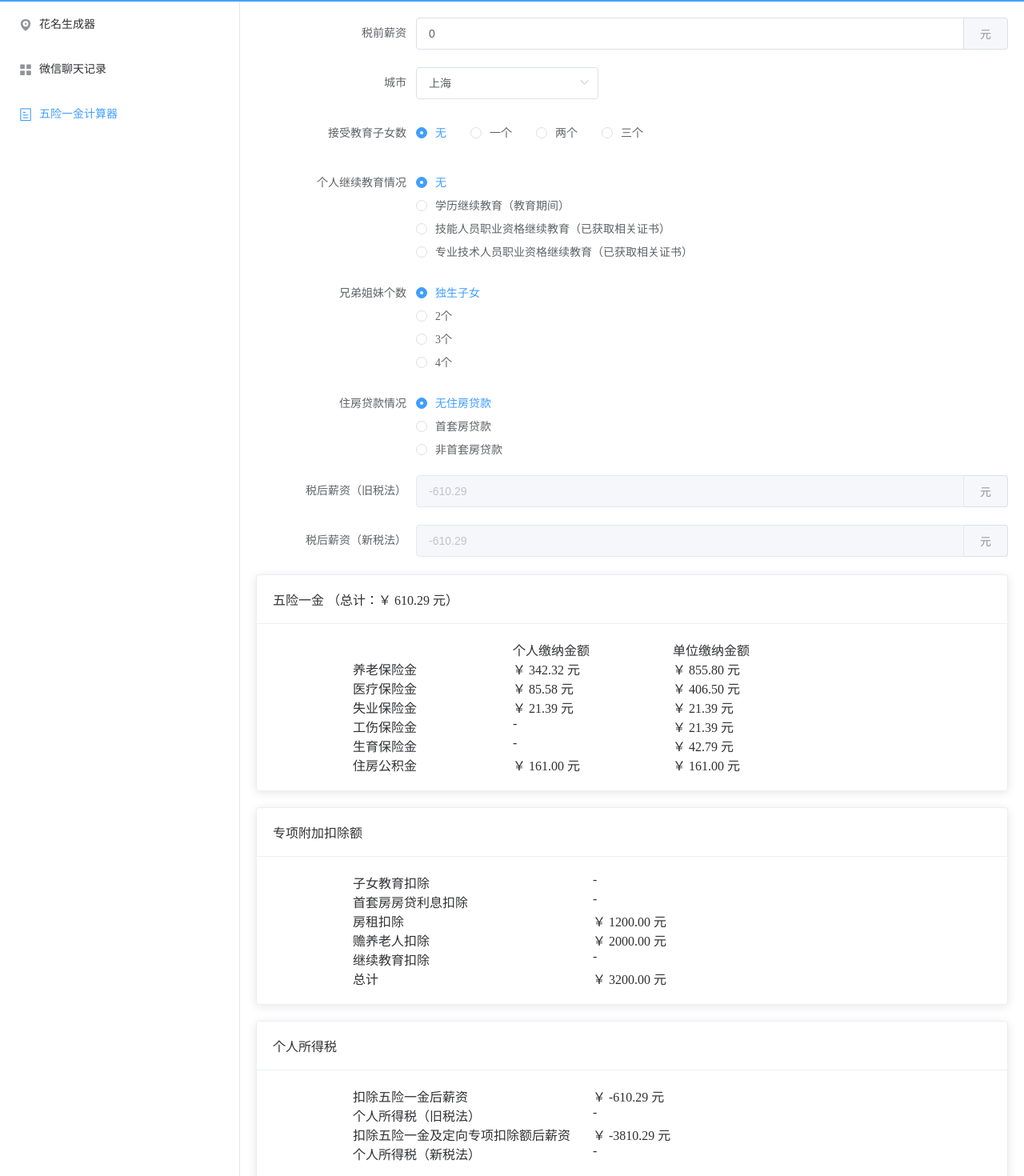
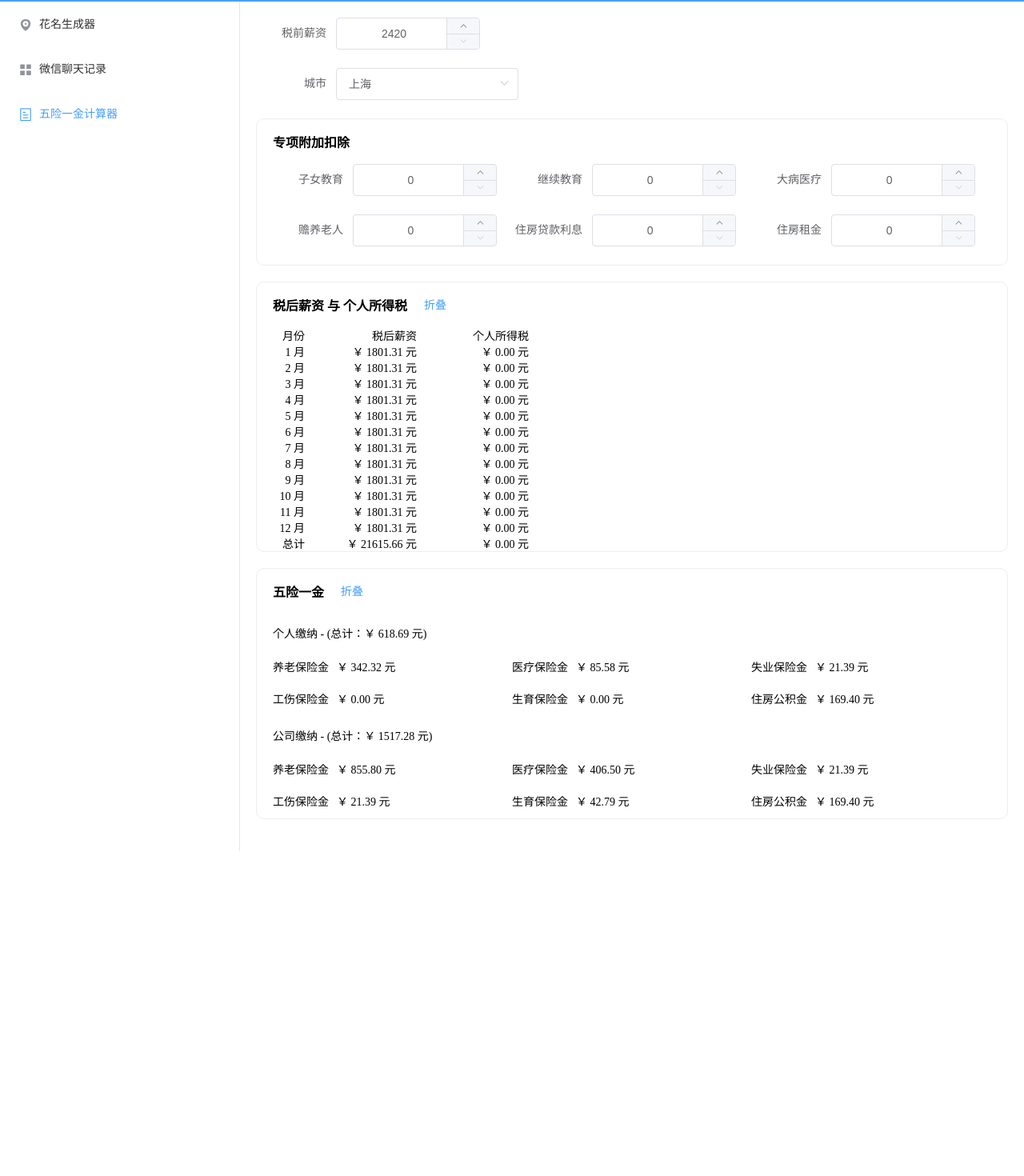
Before and after one commit to xhblovewmy/v-tools, a Vue app: page /salary in a window 1280 px wide. Shown: the part 42-1512 px from the top of the page at 80% size. After the commit the page ends 1106 px from the top, so only its background shows below. Built offline with nearby package versions, Linux system fonts and the light colour scheme.

Commit message:
feat: update salary

```diff
--- a/src/const/salary.js
+++ b/src/const/salary.js
@@ -81,8 +81,8 @@ export const paymentRatioOptions = [
   }
 ]
 
-// 缴纳基数范围
-export const paymentBaseAreaOptions = [
+// 五险一金缴纳基数范围
+export const paymentBaseRangeOptions = [
   {
     id: 1,
     value: [
@@ -120,117 +120,42 @@ export const paymentBaseAreaOptions = [
   }
 ]
 
-// 租赁情况
-export const rentOptions = [
-  {
-    id: 1,
-    value: 1200
-  },
-  {
-    id: 2,
-    value: 1200
-  },
-  {
-    id: 3,
-    value: 1200
-  },
-  {
-    id: 4,
-    value: 1200
-  },
-  {
-    id: 5,
-    value: 1200
-  }
+// 五险一金映射
+export const socialOptions = [
+  { label: '养老保险金', key: 'pension' },
+  { label: '医疗保险金', key: 'medical' },
+  { label: '失业保险金', key: 'unemployment' },
+  { label: '工伤保险金', key: 'workInjury' },
+  { label: '生育保险金', key: 'birth' },
+  { label: '住房公积金', key: 'provident' }
 ]
 
-// 受教育子女数量
-export const childrenOptions = [
-  {
-    label: '无',
-    key: 'a',
-    value: 0
-  },
-  {
-    label: '一个',
-    key: 'b',
-    value: 1000
-  },
-  {
-    label: '两个',
-    key: 'c',
-    value: 2000
-  },
-  {
-    label: '三个',
-    key: 'd',
-    value: 3000
-  }
+// 五险一金映射
+export const additionalDeductionOptions = [
+  { label: '子女教育', key: 'children' },
+  { label: '继续教育', key: 'education' },
+  { label: '大病医疗', key: 'hospital' },
+  { label: '赡养老人', key: 'support' },
+  { label: '住房贷款利息', key: 'loan' },
+  { label: '住房租金', key: 'rent' }
 ]
 
-// 个人继续教育情况
-export const educationOptions = [
-  {
-    label: '无',
-    key: 'a',
-    value: 0
-  },
-  {
-    label: '学历继续教育（教育期间）',
-    key: 'b',
-    value: 400
-  },
-  {
-    label: '技能人员职业资格继续教育（已获取相关证书）',
-    key: 'c',
-    value: 300
-  },
-  {
-    label: '专业技术人员职业资格继续教育（已获取相关证书）',
-    key: 'd',
-    value: 300
-  }
+// 个人所得税速查表
+export const newTaxRatio = [
+  [36000, 3, 0],
+  [144000, 10, 2520],
+  [300000, 20, 16920],
+  [420000, 25, 31920],
+  [660000, 30, 52920],
+  [960000, 35, 85920],
+  [null, 45, 181920]
 ]
 
-// 赡养老人情况
-export const supportOptions = [
-  {
-    label: '独生子女',
-    key: 'a',
-    value: 2000
-  },
-  {
-    label: '2个',
-    key: 'b',
-    value: 1000
-  },
-  {
-    label: '3个',
-    key: 'c',
-    value: 667
-  },
-  {
-    label: '4个',
-    key: 'd',
-    value: 500
-  }
-]
-
-// 住房贷款情况
-export const loanOptions = [
-  {
-    label: '无住房贷款',
-    key: 'a',
-    value: 0
-  },
-  {
-    label: '首套房贷款',
-    key: 'b',
-    value: 1000
-  },
-  {
-    label: '非首套房贷款',
-    key: 'c',
-    value: 0
-  }
-]
+// 最低工资
+export const minSalaryMap = {
+  1: 2420,
+  2: 2120,
+  3: 2010,
+  4: 2100,
+  5: 2200
+}
--- a/src/main.js
+++ b/src/main.js
@@ -15,6 +15,7 @@ import {
   MenuItem,
   TimePicker,
   Input,
+  InputNumber,
   Collapse,
   CollapseItem,
   Upload,
@@ -47,6 +48,7 @@ Vue.use(Upload)
 Vue.use(Card)
 Vue.use(Select)
 Vue.use(Option)
+Vue.use(InputNumber)
 
 /* eslint-disable no-new */
 new Vue({
--- a/src/pages/salary/index.vue
+++ b/src/pages/salary/index.vue
@@ -1,10 +1,13 @@
 <template>
   <div>
-    <el-form label-width="200px">
+    <el-form label-width="100px">
       <el-form-item label="税前薪资">
-        <el-input v-model="salary">
-          <template slot="append">元</template>
-        </el-input>
+        <el-input-number
+          v-model="salary"
+          :min="minSalaryMap[cityId]"
+          :step="100"
+          controls-position="right"
+        />
       </el-form-item>
       <el-form-item label="城市">
         <el-select v-model="cityId" filterable placeholder="请选择">
@@ -16,259 +19,209 @@
           </el-option>
         </el-select>
       </el-form-item>
-      <el-form-item label="接受教育子女数">
-        <el-radio-group v-model="additionalDeduction.children">
-          <el-radio v-for="option in childrenOptions" :label="option.key" :key="option.key">{{ option.label }}</el-radio>
-        </el-radio-group>
+      <div :class="$style.card">
+        <p :class="$style.title">专项附加扣除</p>
+        <div :class="$style.list">
+          <el-form-item :class="$style.item" v-for="option in additionalDeductionOptions" :key="option.key" :label="option.label">
+              <el-input-number
+                v-model="additionalDeduction[option.key]"
+                :min="0"
+                :step="100"
+                controls-position="right"
+              />
           </el-form-item>
-      <el-form-item label="个人继续教育情况">
-        <el-radio-group v-model="additionalDeduction.adultEducation" :class="$style['radio-group-vertical']">
-          <el-radio v-for="option in educationOptions" :label="option.key" :key="option.key">{{ option.label }}</el-radio>
-        </el-radio-group>
-      </el-form-item>
-      <el-form-item label="兄弟姐妹个数">
-        <el-radio-group v-model="additionalDeduction.support" :class="$style['radio-group-vertical']">
-          <el-radio v-for="option in supportOptions" :label="option.key" :key="option.key">{{ option.label }}</el-radio>
-        </el-radio-group>
-      </el-form-item>
-      <el-form-item label="住房贷款情况">
-        <el-radio-group v-model="additionalDeduction.homeLoan" :class="$style['radio-group-vertical']">
-          <el-radio v-for="option in loanOptions" :label="option.key" :key="option.key">{{ option.label }}</el-radio>
-        </el-radio-group>
-      </el-form-item>
-      <el-form-item label="税后薪资（旧税法）">
-        <el-input v-model="oldAtSalary" disabled>
-          <template slot="append">元</template>
-        </el-input>
-      </el-form-item>
-      <el-form-item label="税后薪资（新税法）">
-        <el-input v-model="newAtSalary" disabled>
-          <template slot="append">元</template>
-        </el-input>
-      </el-form-item>
+        </div>
+      </div>
     </el-form>
-    <el-card :class="$style.card">
-      <div slot="header">
-        <div>五险一金 <span>（总计：{{ socialFundCount | currency }}）</span></div>
+    <div :class="$style.card">
+      <div :class="$style.header">
+        <p :class="$style.title">税后薪资 与 个人所得税</p>
+        <el-button type="text" @click="showTax = !showTax">{{ showTax ? '折叠' : '展开' }}</el-button>
       </div>
+      <div :class="$style.list" v-if="showTax">
         <div :class="$style.table">
           <div :class="$style.row">
-          <span></span>
-          <span>个人缴纳金额</span>
-          <span>单位缴纳金额</span>
+            <span>月份</span>
+            <span>税后薪资</span>
+            <span>个人所得税</span>
           </div>
-        <div v-for="({ label, key }) in socialOptions" :key="key" :class="$style.row">
-          <span>{{ label }}</span>
-          <span>{{ socialFund[key][0] | currency }}</span>
-          <span>{{ socialFund[key][1] | currency }}</span>
-        </div>
-      </div>
-    </el-card>
-    <el-card :class="$style.card" header="专项附加扣除额">
-      <div>
-        <div :class="$style.table">
-          <div :class="$style.row">
-            <span>子女教育扣除</span>
-            <span>{{ additionalDeductionFee.children | currency }}</span>
-          </div>
-          <div :class="$style.row">
-            <span>首套房房贷利息扣除</span>
-            <span>{{ additionalDeductionFee.loan | currency }}</span>
-          </div>
-          <div :class="$style.row">
-            <span>房租扣除</span>
-            <span>{{ additionalDeductionFee.rent | currency }}</span>
-          </div>
-          <div :class="$style.row">
-            <span>赡养老人扣除</span>
-            <span>{{ additionalDeductionFee.support | currency }}</span>
-          </div>
-          <div :class="$style.row">
-            <span>继续教育扣除</span>
-            <span>{{ additionalDeductionFee.education | currency }}</span>
+          <div v-for="(tax, index) in newTaxYear" :key="index" :class="$style.row">
+            <span>{{ index + 1 }} 月</span>
+            <span>{{ realSalaryYear[index] | currencyFitler }}</span>
+            <span>{{ tax | currencyFitler }}</span>
           </div>
           <div :class="$style.row">
             <span>总计</span>
-            <span>{{ additionalDeductionFeeCount | currency }}</span>
+            <span>{{ realSalaryYearCount | currencyFitler }}</span>
+            <span>{{ newTaxYearCount | currencyFitler }}</span>
           </div>
         </div>
       </div>
-    </el-card>
-    <el-card :class="$style.card" header="个人所得税">
-      <div :class="$style.table">
-        <div :class="$style.row">
-          <span>扣除五险一金后薪资</span>
-          <span>{{ salary - socialFundCount | currency }}</span>
     </div>
-        <div :class="$style.row">
-          <span>个人所得税（旧税法）</span>
-          <span>{{ tax.old | currency }}</span>
+    <div :class="$style.card">
+      <div :class="$style.header">
+        <p :class="$style.title">五险一金</p>
+        <el-button type="text" @click="showPayment = !showPayment">{{ showPayment ? '折叠' : '展开' }}</el-button>
       </div>
-        <div :class="$style.row">
-          <span>扣除五险一金及定向专项扣除额后薪资</span>
-          <span>{{ salary - socialFundCount - additionalDeductionFeeCount | currency }}</span>
-        </div>
-        <div :class="$style.row">
-          <span>个人所得税（新税法）</span>
-          <span>{{ tax.new | currency }}</span>
+      <template v-if="showPayment">
+        <p>个人缴纳 - (总计：{{ this.paymentCount[0] | currencyFitler }})</p>
+        <div :class="$style.list">
+          <div v-for="option in socialOptions" :key="option.key" :class="$style.item">
+            <span>{{ option.label }}</span>
+            <span>{{ payment[option.key][0] | currencyFitler }}</span>
           </div>
         </div>
-    </el-card>
+        <p>公司缴纳 - (总计：{{ this.paymentCount[1] | currencyFitler }})</p>
+        <div :class="$style.list">
+          <div v-for="option in socialOptions" :key="option.key" :class="$style.item">
+            <span>{{ option.label }}</span>
+            <span>{{ payment[option.key][1] | currencyFitler }}</span>
+          </div>
+        </div>
+      </template>
+    </div>
   </div>
 </template>
 
 <script>
-import { paymentRatioOptions, paymentBaseAreaOptions, cityOptions, childrenOptions, educationOptions, supportOptions, loanOptions, rentOptions } from '@/const/salary'
+import {
+  cityOptions,
+  paymentBaseRangeOptions,
+  paymentRatioOptions,
+  additionalDeductionOptions,
+  newTaxRatio,
+  socialOptions,
+  minSalaryMap
+} from '@/const/salary'
 
-const middle = (a, b, c) => {
-  const min = Math.min(a, b)
-  const max = Math.max(a, b)
-  if (c < min) return min
-  if (c > max) return max
-  return c
-}
 export default {
   data () {
     return {
-      salary: 0, // 税前工资
+      salary: 0, // 税前薪资
       cityId: 1,
-      additionalDeduction: { // 定向专项扣除
-        children: 'a', // 子女教育个数
-        adultEducation: 'a', // 继续教育
-        support: 'a', // 赡养父母
-        homeLoan: 'a' // 住房贷款
-      },
-      socialOptions: [ // 五险一金映射
-        { label: '养老保险金', key: 'pension' },
-        { label: '医疗保险金', key: 'medical' },
-        { label: '失业保险金', key: 'unemployment' },
-        { label: '工伤保险金', key: 'workInjury' },
-        { label: '生育保险金', key: 'birth' },
-        { label: '住房公积金', key: 'provident' }
-      ],
-      taxBase: [3500, 5000], // 个人所得税起征点
-      taxRatioList: { // 个人所得税速查表
-        new: [
-          [3000, 3, 0],
-          [12000, 10, 210],
-          [25000, 20, 1410],
-          [35000, 25, 2660],
-          [55000, 30, 4410],
-          [80000, 35, 7160],
-          [null, 45, 15160]
-        ],
-        old: [
-          [1500, 3, 0],
-          [4500, 10, 105],
-          [9000, 20, 555],
-          [35000, 25, 1005],
-          [55000, 30, 2755],
-          [80000, 35, 5505],
-          [null, 45, 13505]
-        ]
+      additionalDeduction: { // 专项附加扣除
+        rent: 0,
+        children: 0,
+        education: 0,
+        support: 0,
+        loan: 0,
+        hospital: 0
       },
       cityOptions,
-      childrenOptions,
-      educationOptions,
-      loanOptions,
-      supportOptions
+      additionalDeductionOptions,
+      socialOptions,
+      minSalaryMap,
+      showTax: true,
+      showPayment: true
     }
   },
   methods: {
-    calcTax (num, mode) {
-      const base = mode === 'old' ? num - this.taxBase[0] : num - this.taxBase[1]
-      if (base < 0) return 0
-      for (const [max, ratio, deduction] of this.taxRatioList[mode]) {
-        console.log(base, max, ratio, deduction)
-        if (max === null || base <= max) return base * ratio / 100 - deduction
+    getTax (taxBase, count) {
+      if (taxBase <= 0) return 0
+      for (const [max, ratio, deduction] of newTaxRatio) {
+        if (max === null || taxBase <= max) return taxBase * ratio / 100 - deduction - count
       }
     }
   },
+  filters: {
+    currencyFitler (value) {
+      if (value === null || value === undefined) return null
+      return `￥ ${value.toFixed(2)} 元`
+    }
+  },
   computed: {
-    socialFund () {
+    paymentBaseRange () { // 五险一金缴纳基数范围
+      return paymentBaseRangeOptions.find(option => option.id === this.cityId).value
+    },
+    paymentRatio () { // 五险一金缴纳比例
+      return paymentRatioOptions.find(option => option.id === this.cityId).value
+    },
+    paymentBase () { // 五险一金缴纳基数
+      return this.paymentBaseRange.map(item => {
+        const { min, max } = item
+        if (this.salary > max) return max
+        if (this.salary < min) return min
+        return this.salary
+      })
+    },
+    payment () { // 五险一金缴纳金额
       return Object.keys(this.paymentRatio).reduce((obj, key) => {
         const value = this.paymentRatio[key].map(ratio => {
-          const area = key === 'provident' ? this.paymentBaseArea[1] : this.paymentBaseArea[0]
-          return +(middle(this.salary, area.min, area.max) * ratio / 100).toFixed(2)
+          const paymentBase = key === 'provident' ? this.paymentBase[1] : this.paymentBase[0]
+          return paymentBase * ratio / 100
         })
-        return {
-          ...obj,
-          [key]: value
-        }
+        return { ...obj, [key]: value }
       }, {})
     },
-    socialFundCount () {
-      return Object.keys(this.socialFund).reduce((res, key) => res + this.socialFund[key][0], 0)
+    paymentCount () { // 五险一金缴纳总额
+      return Object.keys(this.payment)
+        .map(key => this.payment[key])
+        .reduce(
+          ([selfCount, companyCount], [self, company]) => [selfCount + self, companyCount + company],
+          [0, 0]
+        )
     },
-    tax () {
-      const salaryBase = this.salary - this.socialFundCount
-      const salaryBaseNew = this.salary - this.socialFundCount - this.additionalDeductionFeeCount
-      return {
-        old: +(this.calcTax(salaryBase, 'old')).toFixed(2),
-        new: +(this.calcTax(salaryBaseNew, 'new')).toFixed(2)
+    additionalDeductionCount () { // 专项附加扣除总和
+      return Object.keys(this.additionalDeduction)
+        .map(key => this.additionalDeduction[key])
+        .reduce((a, b) => a + b, 0)
+    },
+    taxBase () { // 计税基数
+      return Math.max(this.salary - this.paymentCount[0] - this.additionalDeductionCount - 5000, 0)
+    },
+    newTaxYear () {
+      const taxList = []
+      let count = 0
+      for (let i = 1; i <= 12; i++) {
+        const tax = this.getTax(this.taxBase * i, count)
+        taxList.push(tax)
+        count += tax
       }
+      return taxList
     },
-    oldAtSalary () {
-      const tax = this.tax.old
-      const socialCount = this.socialFundCount
-      return +(this.salary - socialCount - tax).toFixed(2)
+    newTaxYearCount () {
+      return this.newTaxYear.reduce((a, b) => a + b, 0)
     },
-    newAtSalary () {
-      const tax = this.tax.new
-      const socialCount = this.socialFundCount
-      return +(this.salary - socialCount - tax).toFixed(2)
+    realSalaryYear () {
+      return this.newTaxYear.map(tax => this.salary - this.paymentCount[0] - tax)
     },
-    paymentRatio () {
-      return paymentRatioOptions.find(item => item.id === this.cityId).value
-    },
-    paymentBaseArea () {
-      return paymentBaseAreaOptions.find(item => item.id === this.cityId).value
-    },
-    additionalDeductionFee () {
-      const rent = rentOptions.find(item => item.id === this.cityId).value
-      const children = childrenOptions.find(item => item.key === this.additionalDeduction.children).value
-      const education = educationOptions.find(item => item.key === this.additionalDeduction.adultEducation).value
-      const support = supportOptions.find(item => item.key === this.additionalDeduction.support).value
-      const loan = loanOptions.find(item => item.key === this.additionalDeduction.homeLoan).value
-      return {
-        rent,
-        children,
-        education,
-        support,
-        loan
-      }
-    },
-    additionalDeductionFeeCount () {
-      return Object.keys(this.additionalDeductionFee).reduce((res, key) => res + this.additionalDeductionFee[key], 0)
-    }
-  },
-  filters: {
-    currency (value) {
-      if (!value) return '-'
-      return `￥ ${value.toFixed(2)} 元`
+    realSalaryYearCount () {
+      return this.realSalaryYear.reduce((a, b) => a + b, 0)
     }
   }
 }
 </script>
 
 <style lang="stylus" module>
-.line
+.card
+  border 1px solid #eeeeee
+  border-radius 10px
+  margin-bottom 20px
+  font-size 14px
+  .header
     display flex
-  > div
+  .title
+    font-size 16px
+    font-weight bolder
     margin-right 20px
-.card
-  margin-bottom 20px
-.radio-group-vertical
-  :global
-    .el-radio
-      display block
-      margin-left 0
-      margin-top 12px
+  p
+    margin-left 20px
+  .list
+    display flex
+    flex-wrap wrap
+    padding 0 20px
+    .item
+      min-width 33.3%
+      line-height 40px
+      >span
+        margin-right 10px
   .table
-  width 600px
-  margin-left 100px
     .row
       display flex
-    span
-      flex 1
+      >span
+        text-align right
+      >span:first-child
+        width 40px
+      >span:not(:first-child)
+        width 140px
 </style>
```
Also changed, not shown: src/App.vue (+15 -1 lines). Lines whose indentation alone changed are shown as unchanged.
